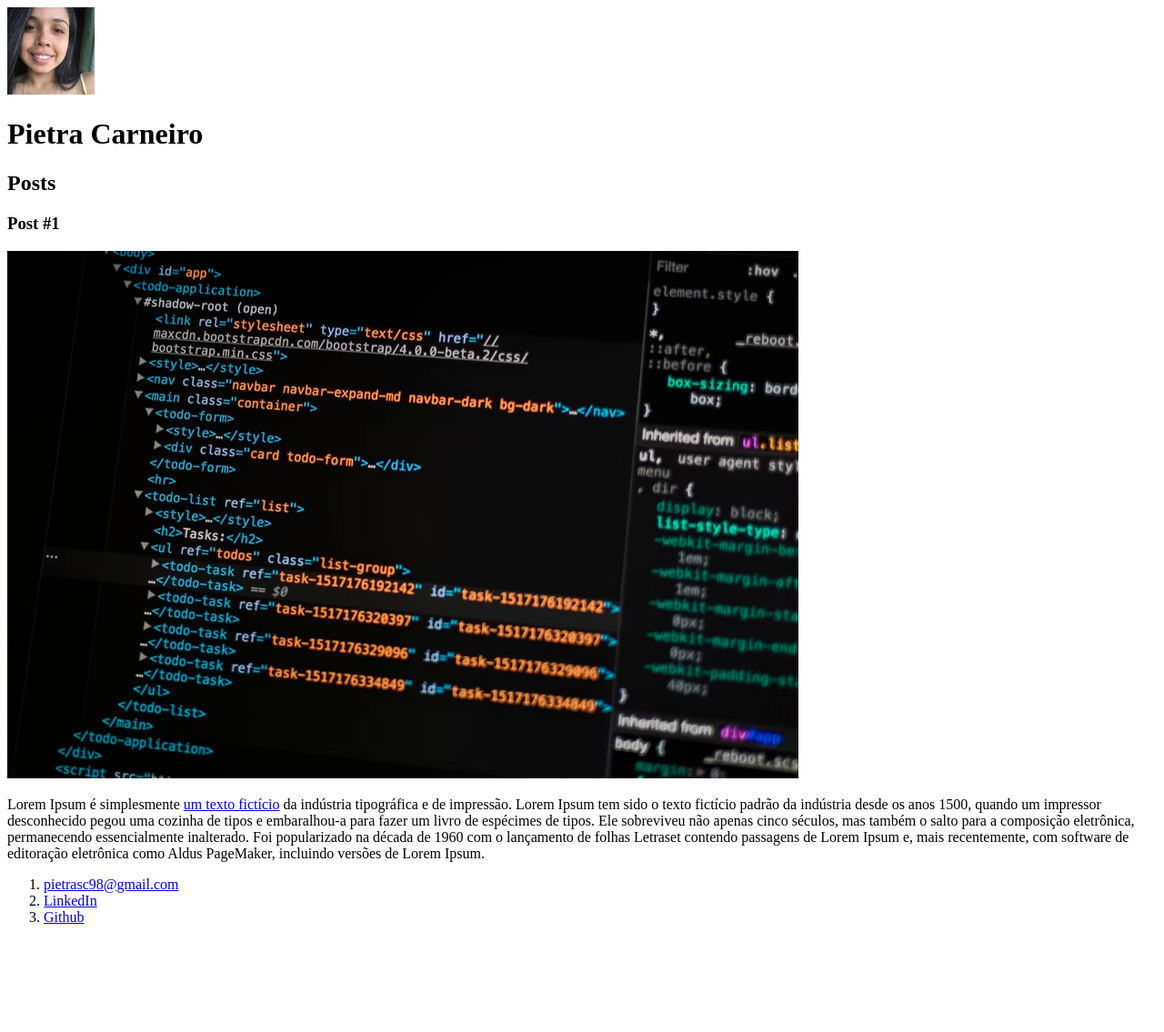
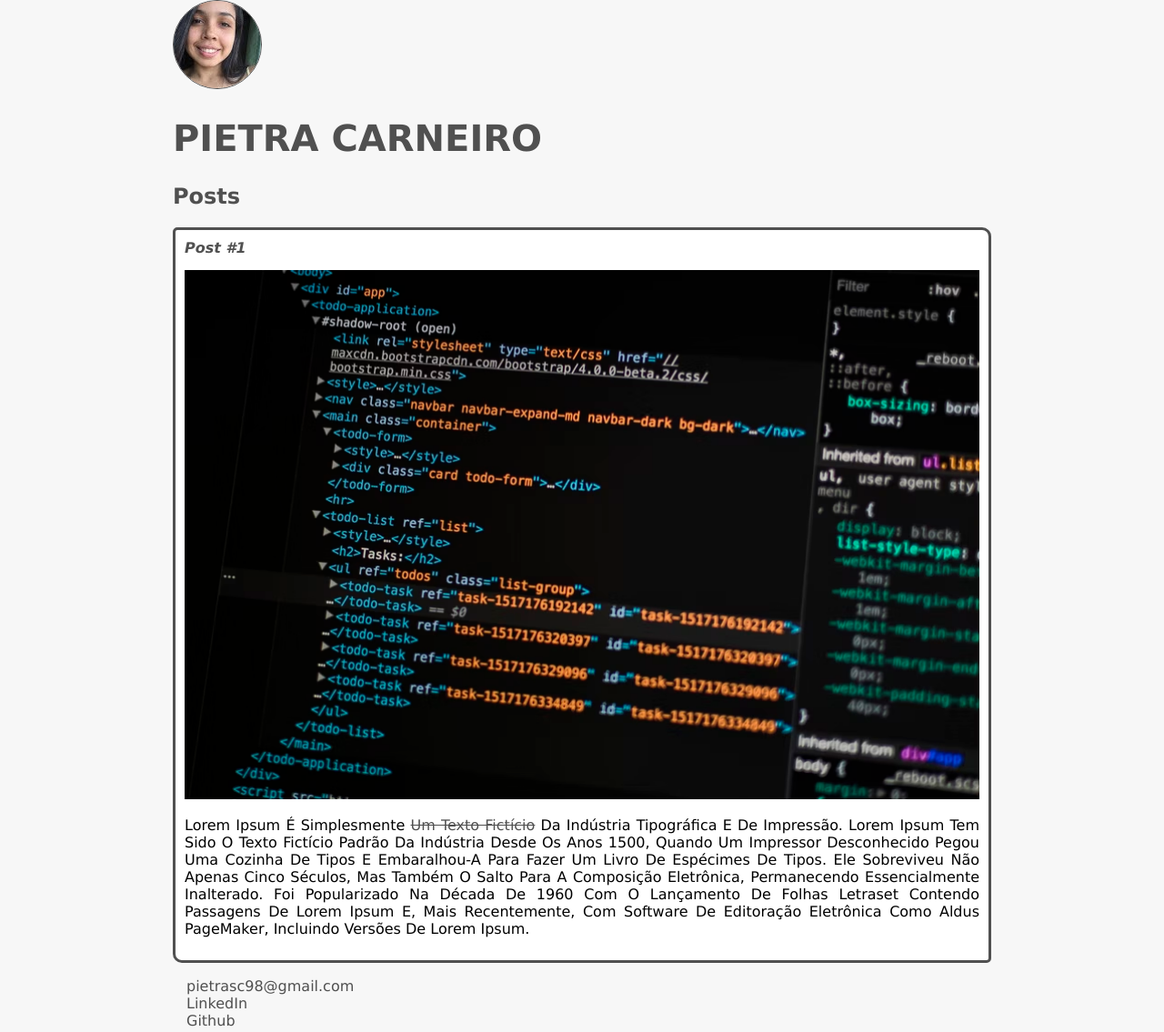
Before and after one commit to pietracarneiro/dio-desafio-github-repositorio, a plain HTML site: page Introducao_html5_css3/curso_html5/index.html in a window 1280 px wide. Shown: the whole page at 91% size. Before the commit the page ends 1034 px from the top, so only its background shows below. Drawn offline with Linux system fonts and the light colour scheme.

Commit message:
Atualizando anotações sobre aula de CSS3

```diff
--- a/Introducao_html5_css3/curso_html5/index.html
+++ b/Introducao_html5_css3/curso_html5/index.html
@@ -3,28 +3,29 @@
     <head>
         <meta charset="utf-8">
         <title>Pietra</title>
+        <link rel="stylesheet" href="style.css">
     </head>
     <body>
         <header>
-            <img src="Pietra.jpg" alt="foto de perfil da Pietra Carneiro">
-            <h1>Pietra Carneiro</h1>
+            <img src="Pietra.jpg" alt="foto de perfil da Pietra Carneiro" class="photo">
+            <h1 id="title">Pietra Carneiro</h1>
         </header>
         <section>
             <header>
-                <h2>Posts</h2>
+                <h2 class="subtitle">Posts</h2>
             </header>
-            <article>
+            <article class="post">
                 <header>
-                    <h3>Post #1</h3>
-                    <img src="programando.jpg" alt="editor de texto com código html">
+                    <h3 class="post_title">Post #1</h3>
+                    <img src="programando.jpg" alt="editor de texto com código html" class="post_image">
                 </header>
-                <p>
+                <p class="post_content">
                     Lorem Ipsum é simplesmente <a href="https://www.lipsum.com/" target="_blank">um texto fictício</a> da indústria tipográfica e de impressão. Lorem Ipsum tem sido o texto fictício padrão da indústria desde os anos 1500, quando um impressor desconhecido pegou uma cozinha de tipos e embaralhou-a para fazer um livro de espécimes de tipos. Ele sobreviveu não apenas cinco séculos, mas também o salto para a composição eletrônica, permanecendo essencialmente inalterado. Foi popularizado na década de 1960 com o lançamento de folhas Letraset contendo passagens de Lorem Ipsum e, mais recentemente, com software de editoração eletrônica como Aldus PageMaker, incluindo versões de Lorem Ipsum.
                 </p>
             </article>
         </section>
         <footer>
-            <ol>
+            <ul class="contacts_list">
                 <li>
                     <a href="mailto:pietrasc98@gmail.com">pietrasc98@gmail.com</a>
                 </li>
@@ -34,7 +35,7 @@
                 <li>
                     <a href="https://github.com/pietracarneiro" target="_blank">Github</a>
                 </li>
-            </ol>
+            </ul>
         </footer>
     </body>
 </html>
--- /dev/null
+++ b/Introducao_html5_css3/curso_html5/style.css
@@ -0,0 +1,61 @@
+body {
+    background: #f7f7f7;
+    font-family: Verdana;
+    max-width: 900px;
+    margin:auto;
+}
+
+.photo {
+    border: 1px solid #505050;
+    border-radius: 50%;
+}
+
+#title, .subtitle, .post_title {
+    color: #505050;
+}
+
+#title {
+    font-size: 40px;
+    text-transform: uppercase;
+}
+
+a {
+    text-decoration: line-through;
+    color: #505050;
+}
+
+.post_title {
+    font-size: 16px;
+    font-style: italic;
+    margin: 0;
+    margin-bottom: 15px;
+}
+
+.post {
+    background: #FFF;
+    padding: 10px;
+    border: 3px solid #505050;
+    margin-bottom: 15px;
+    border-radius: 5px 10px;
+}
+
+.post_content {
+    margin: 0;
+    margin-bottom: 15px;
+    text-transform: capitalize;
+    text-align: justify;
+}
+
+.post_image {
+    margin-bottom: 15px;
+    width: 100%;
+}
+
+.contacts_list {
+    list-style-type: none;
+    padding-left: 15px;
+}
+
+.contacts_list li a {
+    text-decoration: none;
+}
```
Also changed, not shown: 1 other file.
